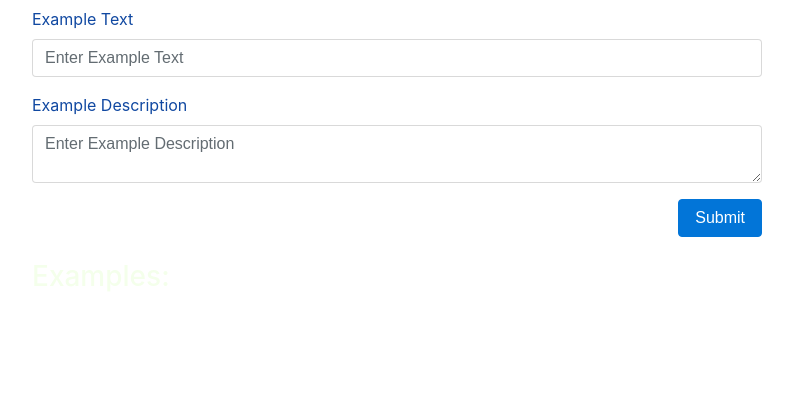
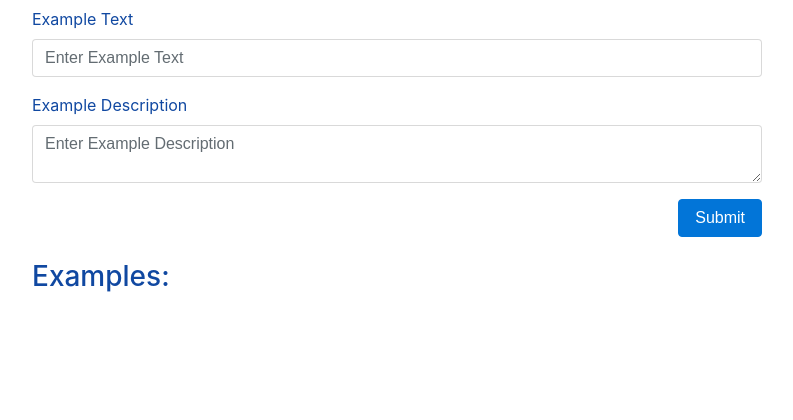
Before and after one commit to naz585/Project-2, a Node server app: page / in a window 1280 px wide. Shown: the part 851-1271 px from the top of the page, without its empty margins (243-1036 px from the left). Run offline with Node 20, Linux system fonts and the light colour scheme; data that the repository does not hold is empty; some libraries are stand-ins or nearby versions.

Commit message:
css updates

```diff
--- a/public/styles/heroic-features.css
+++ b/public/styles/heroic-features.css
@@ -13,7 +13,44 @@ body {
     padding-top: 56px;
   }
 }
+:root {
+  red:#D42C13;
+  white:#FFFFF0
+  blue:#1048A1;
+}
 
+
+body{
+  color:#1048A1;
+}
+
+.list-group-item {
+  line-height: 2.5;
+}
+
+.background{
+  color:#FFFFF0;
+  background-color: #1048A1;
+
+}
+.fixed-top{
+  color: #D42C13;
+}
+.my-4{
+  color:#1048A1;
+}
+.card-body{
+  color:#1048A1;
+}
+.form-group{
+  color:#1048A1;
+}
+.navbar-brand{
+  color:#D42C13;
+}
+.py-5bg-dark{
+  color:#0C3B87;
+}
 .card {
   height: 100%;
 }
--- a/public/styles/styles.css
+++ b/public/styles/styles.css
@@ -1,28 +1,20 @@
-<<<<<<< Updated upstream
-=======
-
 :root {
-  --red: #FF2100;
-  --blue:#0044B2;
-  --white:#FFFFF0;
- }
+  red:#D42C13;
+  white:#FFFFF0
+  blue:#1048A1;
+}
 
 
- .header {
-  background-color : var(--blue);
- }
+body{
+  color:#1048A1;
+}
 
-
->>>>>>> Stashed changes
 .list-group-item {
   line-height: 2.5;
 }
-body{
-  color:#F4FFEB;
-}
 
 .background{
-  color:#F4FFEB;
+  color:#FFFFF0;
   background-color: #1048A1;
 
 }
@@ -41,6 +33,6 @@ body{
 .navbar-brand{
   color:#D42C13;
 }
-.py-5{
+.py-5bg-dark{
   color:#0C3B87;
 }
```
